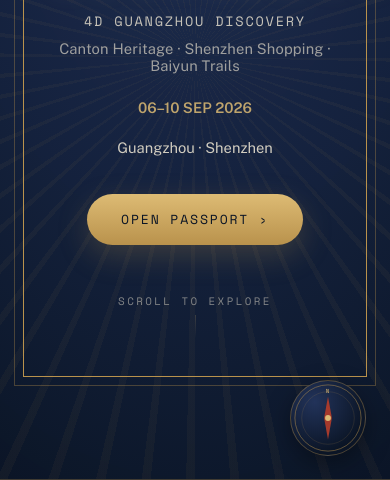
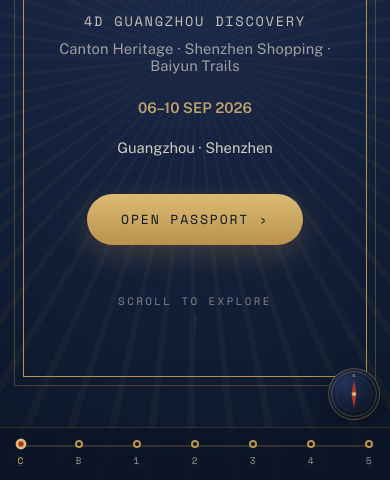
Before and after one commit to goatedapps/2026-Oct-Guangzhou, a plain HTML site: page index.html in a window 390 px wide. Shown: the part 364-844 px from the top of the page. Drawn offline with nearby package versions, Linux system fonts and the light colour scheme.

Commit message:
Add compact bottom nav bar for mobile
Replaces the vertical desktop rail (hidden below 600px) with a slim
fixed bottom bar of 7 dots + progress fill, reusing the existing
active-section tracking and scroll-progress JS. Compass is shrunk
and repositioned above the bar to avoid overlap.

Co-Authored-By: Claude Sonnet 5 <noreply@anthropic.com>

```diff
--- a/index.html
+++ b/index.html
@@ -117,6 +117,53 @@
     transform:scale(1.35);
   }
   .rail-node:focus-visible{outline:2px solid var(--gold-bright);outline-offset:4px;border-radius:50%;}
+
+  /* ---------- Mobile bottom nav ---------- */
+  .rail-mobile{
+    display:none;
+    position:fixed;
+    left:0;right:0;bottom:0;
+    z-index:45;
+    align-items:center;
+    justify-content:space-between;
+    padding:.5rem .7rem calc(.5rem + env(safe-area-inset-bottom,0px));
+    background:linear-gradient(0deg, rgba(11,21,38,.95), rgba(11,21,38,.82));
+    border-top:1px solid rgba(185,146,76,.22);
+  }
+  .rail-mobile-track{
+    position:absolute;
+    left:1rem;right:1rem;
+    top:calc(.5rem + 9px);
+    height:2px;
+    background:rgba(185,146,76,.22);
+    border-radius:2px;
+  }
+  .rail-mobile-fill{
+    position:absolute;
+    top:0;left:0;
+    height:100%;
+    width:0%;
+    background:linear-gradient(90deg,var(--gold-bright),var(--seal-red));
+    border-radius:2px;
+    transition:width .5s cubic-bezier(.22,.7,.2,1);
+  }
+  .rail-mobile .rail-node{
+    position:relative;
+    left:auto;
+    transform:none;
+    width:auto;height:auto;
+    flex-direction:column;
+    gap:.3rem;
+    padding:.3rem .35rem;
+  }
+  .rail-mobile .rail-node span{
+    position:static;
+    display:block;
+    opacity:.6;
+    transform:none;
+    font-size:.6rem;
+  }
+  .rail-mobile .rail-node.active span{opacity:1;color:var(--gold-bright);}
 
   /* ---------- Compass ---------- */
   .compass{
@@ -715,6 +762,13 @@
   @media (max-width:600px){
     :root{--rail-w:0px;}
     .rail{display:none;}
+    .rail-mobile{display:flex;}
+    .compass{
+      width:52px;height:52px;
+      right:10px;
+      bottom:calc(60px + env(safe-area-inset-bottom,0px));
+    }
+    main{padding-bottom:calc(56px + env(safe-area-inset-bottom,0px));}
   }
 
   @media (prefers-reduced-motion: reduce){
@@ -742,6 +796,19 @@
     <a href="#day4" class="rail-node" data-idx="5" style="top:83.33%"><span>Day 4</span></a>
     <a href="#day5" class="rail-node" data-idx="6" style="top:100%"><span>Day 5</span></a>
   </div>
+</nav>
+
+<nav class="rail-mobile" aria-label="Itinerary sections">
+  <div class="rail-mobile-track">
+    <div class="rail-mobile-fill" id="railFillMobile"></div>
+  </div>
+  <a href="#cover" class="rail-node" data-idx="0" aria-label="Cover"><span>C</span></a>
+  <a href="#bio" class="rail-node" data-idx="1" aria-label="Trip brief"><span>B</span></a>
+  <a href="#day1" class="rail-node" data-idx="2" aria-label="Day 1"><span>1</span></a>
+  <a href="#day2" class="rail-node" data-idx="3" aria-label="Day 2"><span>2</span></a>
+  <a href="#day3" class="rail-node" data-idx="4" aria-label="Day 3"><span>3</span></a>
+  <a href="#day4" class="rail-node" data-idx="5" aria-label="Day 4"><span>4</span></a>
+  <a href="#day5" class="rail-node" data-idx="6" aria-label="Day 5"><span>5</span></a>
 </nav>
 
 <div class="compass" aria-hidden="true">
@@ -1349,6 +1416,7 @@
   var angles = [0, 51, 103, 154, 206, 257, 309];
   var railNodes = document.querySelectorAll('.rail-node');
   var railFill = document.getElementById('railFill');
+  var railFillMobile = document.getElementById('railFillMobile');
   var needle = document.getElementById('compassNeedle');
 
   function setActive(idx){
@@ -1356,6 +1424,7 @@
       n.classList.toggle('active', Number(n.dataset.idx) === idx);
     });
     if(railFill){ railFill.style.height = idx/(sections.length-1)*100 + '%'; }
+    if(railFillMobile){ railFillMobile.style.width = idx/(sections.length-1)*100 + '%'; }
     if(needle && !reduced){ needle.style.transform = 'rotate(' + angles[idx] + 'deg)'; }
   }
 
```
